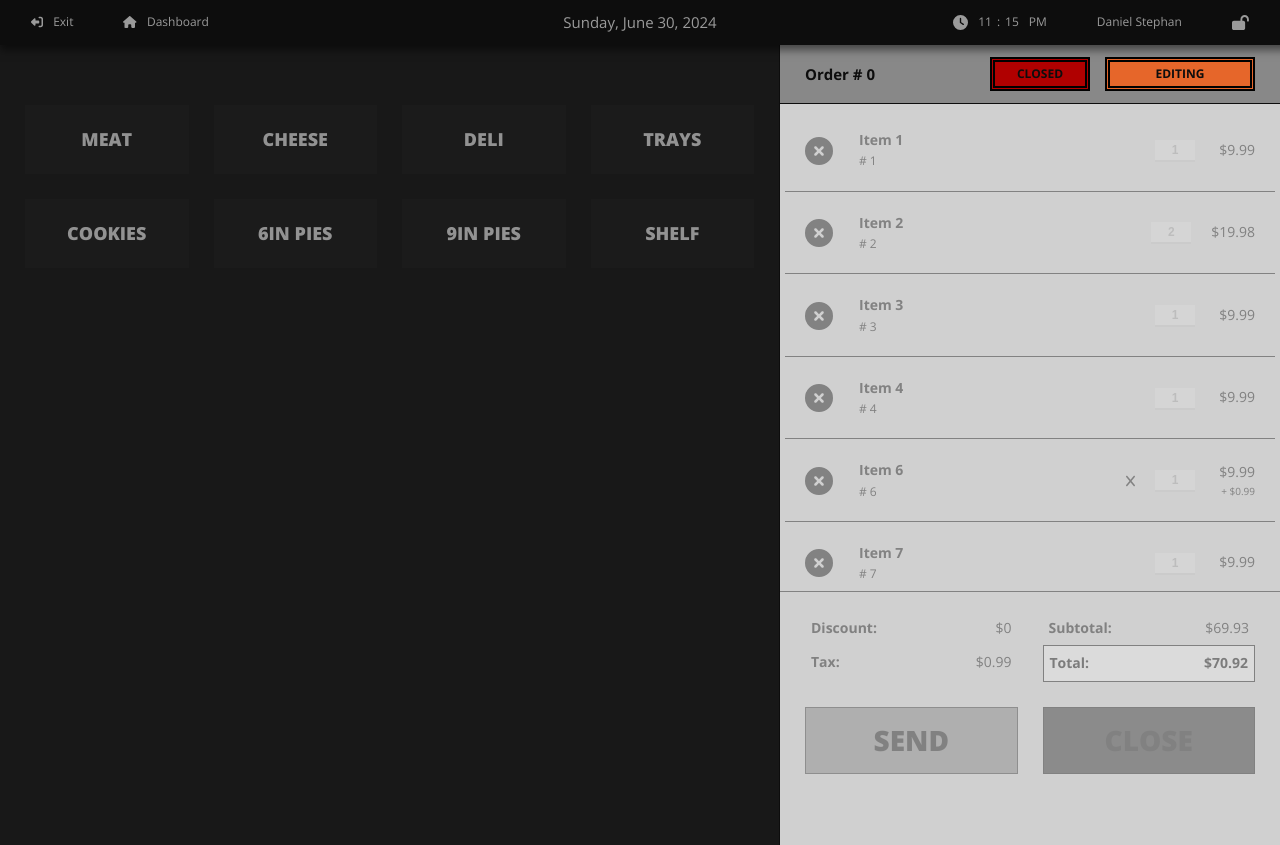
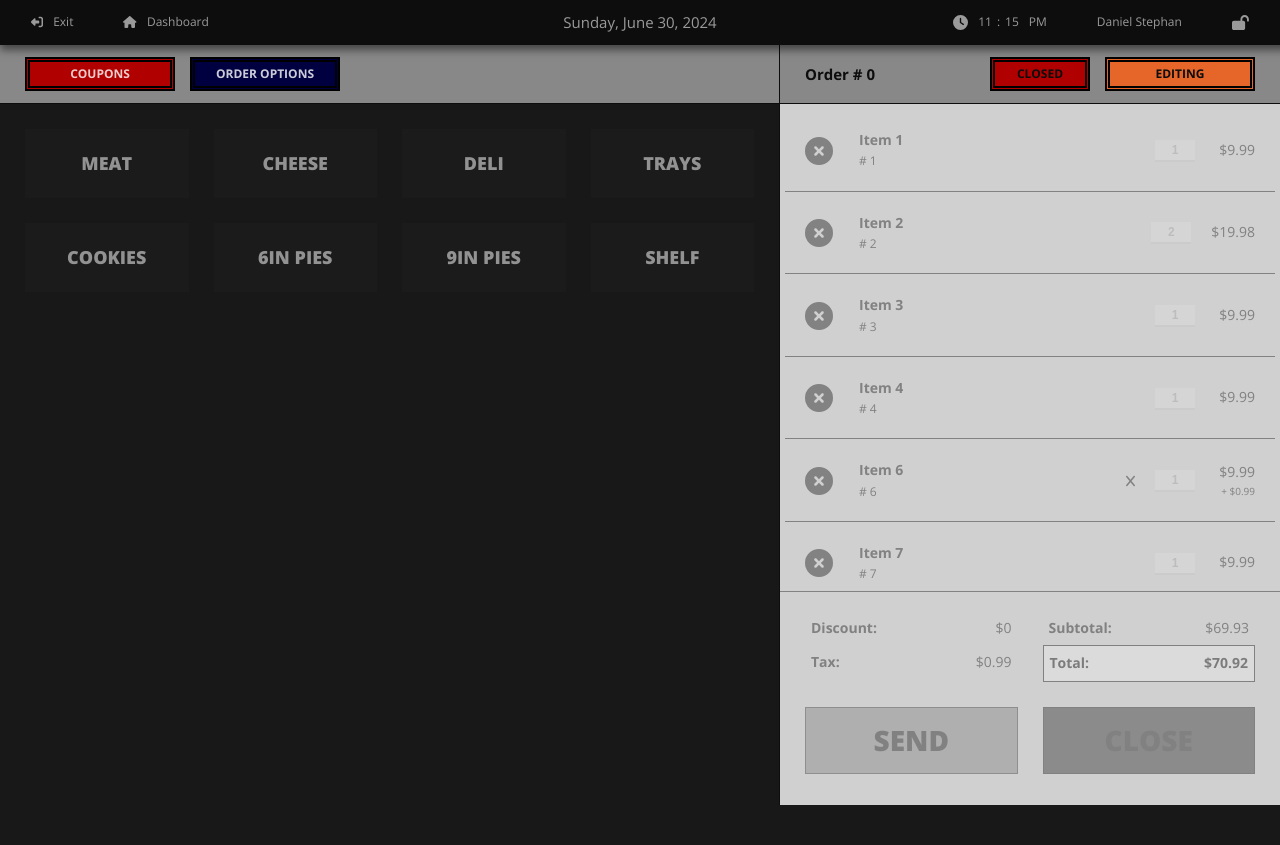
Before and after one commit to dstepha3/market_pos, a Vue app in the folder market_pos/: page /order in a window 1280 px wide. Both pictures are taken after a click on the element 1242 px from the left and 22 px from the top of the page. After the commit the page ends 805 px from the top, so only its background shows below. Built offline with nearby package versions, Linux system fonts and the light colour scheme.

Commit message:
misc order adjustments

```diff
--- a/market_pos/src/components/funnel/OrderDisplay.vue
+++ b/market_pos/src/components/funnel/OrderDisplay.vue
@@ -13,7 +13,10 @@ const temp_tiles = ref(['Order # ', 'Order # ', 'Order # ', 'Order # ', 'Order #
     <div id="order" :class="[funnel_state.getScannerState, store_state.getStoreState]">
         <div class="order-header">
             <div class="header-left">
-                <div id="addToOrder">Add to Order</div>
+                <Router-Link to="order" id="addToOrder">Add to Order</Router-Link>
+                <div v-if="funnel_state.manager_edit_mode" class="manager-btns">
+                    <div id="adjustOrder">Order Options</div>
+                </div>
             </div>
             <div class="header-right">
                 <div v-if="funnel_state.manager_edit_mode" id="orderLookUp">Lookup Order</div>
@@ -58,6 +61,14 @@ const temp_tiles = ref(['Order # ', 'Order # ', 'Order # ', 'Order # ', 'Order #
         align-items: center;
         justify-content: space-between;
     }
+    .order-header a{
+        text-decoration: none;
+    }
+    .order-header .header-left{
+        display: flex;
+        align-items: flex;
+        column-gap: 15px;
+    }
     #orderLookUp{
         width: 150px;
         padding: 2px;
@@ -84,6 +95,21 @@ const temp_tiles = ref(['Order # ', 'Order # ', 'Order # ', 'Order # ', 'Order #
         cursor: pointer;
         color: rgba(255,255,255,0.8);
         background-color: var(--color-red-light);
+    }
+    #adjustOrder{
+        width: 150px;
+        padding: 2px;
+        font-size: 12px;
+        font-weight: 700;
+        text-transform: uppercase;
+        text-align: center;
+        border: thick double #000;
+        cursor: pointer;
+        color: rgba(255,255,255,0.8);
+        background-color: var(--color-blue-dark);
+    }
+    #adjustOrder:hover{
+        background-color: var(--color-blue-light);
     }
     .order-list{
         border-top: 1px solid var(--color-black);
@@ -124,7 +150,7 @@ const temp_tiles = ref(['Order # ', 'Order # ', 'Order # ', 'Order # ', 'Order #
         padding: 15px 25px;
     }
     .list-item .order-indent{
-        max-width: 325px;
+        max-width: 313px;
         width: 100%;
         background-color: rgba(255,255,255,0.2);
         background-color: var(--color-red-dark);
--- a/market_pos/src/components/funnel/ProductDisplay.vue
+++ b/market_pos/src/components/funnel/ProductDisplay.vue
@@ -11,6 +11,17 @@ const temp_tiles = ref(['meat', 'cheese', 'deli', 'trays', 'cookies', '6in pies'
 
 <template>
     <div id="order">
+        <div class="order-header">
+            <div class="header-left">
+                <div id="coupons">Coupons</div>
+                <div v-if="funnel_state.manager_edit_mode" class="manager-btns">
+                    <div id="adjustOrder">Order Options</div>
+                </div>
+            </div>
+            <div class="header-right">
+                <!-- <div v-if="funnel_state.manager_edit_mode" id="orderLookUp">Order Options</div> -->
+            </div>
+        </div>
         <div class="product-grid" :class="[funnel_state.getScannerState, store_state.getStoreState]">
             <div class="grid-item"
               :class="{ }" v-for="(tile, index) in temp_tiles" :key="index">
@@ -26,7 +37,7 @@ const temp_tiles = ref(['meat', 'cheese', 'deli', 'trays', 'cookies', '6in pies'
         border-right: 1px solid var(--color-black);
     }
     .product-grid{
-        padding: 60px 25px;
+        padding: 25px 25px;
         display: grid;
         grid-template-columns: repeat(4, 1fr);
         grid-template-rows: repeat(5, 1fr);
@@ -60,4 +71,64 @@ const temp_tiles = ref(['meat', 'cheese', 'deli', 'trays', 'cookies', '6in pies'
         box-shadow: 0px 0px 8px 5px rgba(0, 0, 0, 0.2);
         color:rgba(255, 255, 255, 1);
     }
+    .order-header{
+        background-color: #888888;
+        height: 59px;
+        padding: 10px 25px;
+        border-bottom: 1px solid var(--color-black);
+
+        display: flex;
+        align-items: center;
+        justify-content: space-between;
+    }
+    .order-header .header-left{
+        display: flex;
+        align-items: flex;
+        column-gap: 15px;
+    }
+    #orderLookUp{
+        width: 150px;
+        padding: 2px;
+        font-size: 12px;
+        font-weight: 700;
+        text-transform: uppercase;
+        text-align: center;
+        border: thick double #000;
+        cursor: pointer;
+        color: rgba(255,255,255,0.8);
+        background-color: var(--color-black);
+    }
+    #orderLookUp:hover{
+        background-color: rgba(0,0,0,0.6);
+    }
+    #adjustOrder{
+        width: 150px;
+        padding: 2px;
+        font-size: 12px;
+        font-weight: 700;
+        text-transform: uppercase;
+        text-align: center;
+        border: thick double #000;
+        cursor: pointer;
+        color: rgba(255,255,255,0.8);
+        background-color: var(--color-blue-dark);
+    }
+    #adjustOrder:hover{
+        background-color: var(--color-blue-light);
+    }
+    #coupons{
+        width: 150px;
+        padding: 2px;
+        font-size: 12px;
+        font-weight: 700;
+        text-transform: uppercase;
+        text-align: center;
+        border: thick double #000;
+        cursor: pointer;
+        color: rgba(255,255,255,0.8);
+        background-color: var(--color-red-light);
+    }
+    #coupons:hover{
+        background-color: var(--color-red-dark);
+    }
 </style>
--- a/market_pos/src/views/CashRegister.vue
+++ b/market_pos/src/views/CashRegister.vue
@@ -33,7 +33,7 @@ onMounted(() => {
           <OrderView />
         </div>
         <div class="cash-reg sidebar">
-          <ItemDisplay parent_view='cash-reg' />
+          <ItemDisplay />
         </div>
       </div>
     </div>
@@ -42,7 +42,7 @@ onMounted(() => {
 
 <style scoped>
 .container {
-  min-height: 100vh;
+  min-height: 95vh;
   max-width: 100%;
 }
 .container.grid{
--- a/market_pos/src/views/Order.vue
+++ b/market_pos/src/views/Order.vue
@@ -32,7 +32,7 @@ onMounted(() => {
           <ProductView />
         </div>
         <div class="order sidebar">
-          <ItemDisplay parent_view='order' />
+          <ItemDisplay />
         </div>
       </div>
     </div>
@@ -41,7 +41,7 @@ onMounted(() => {
 
 <style scoped>
 .container {
-  min-height: 100vh;
+  min-height: 95vh;
   max-width: 100%;
 }
 .container.grid{
```
